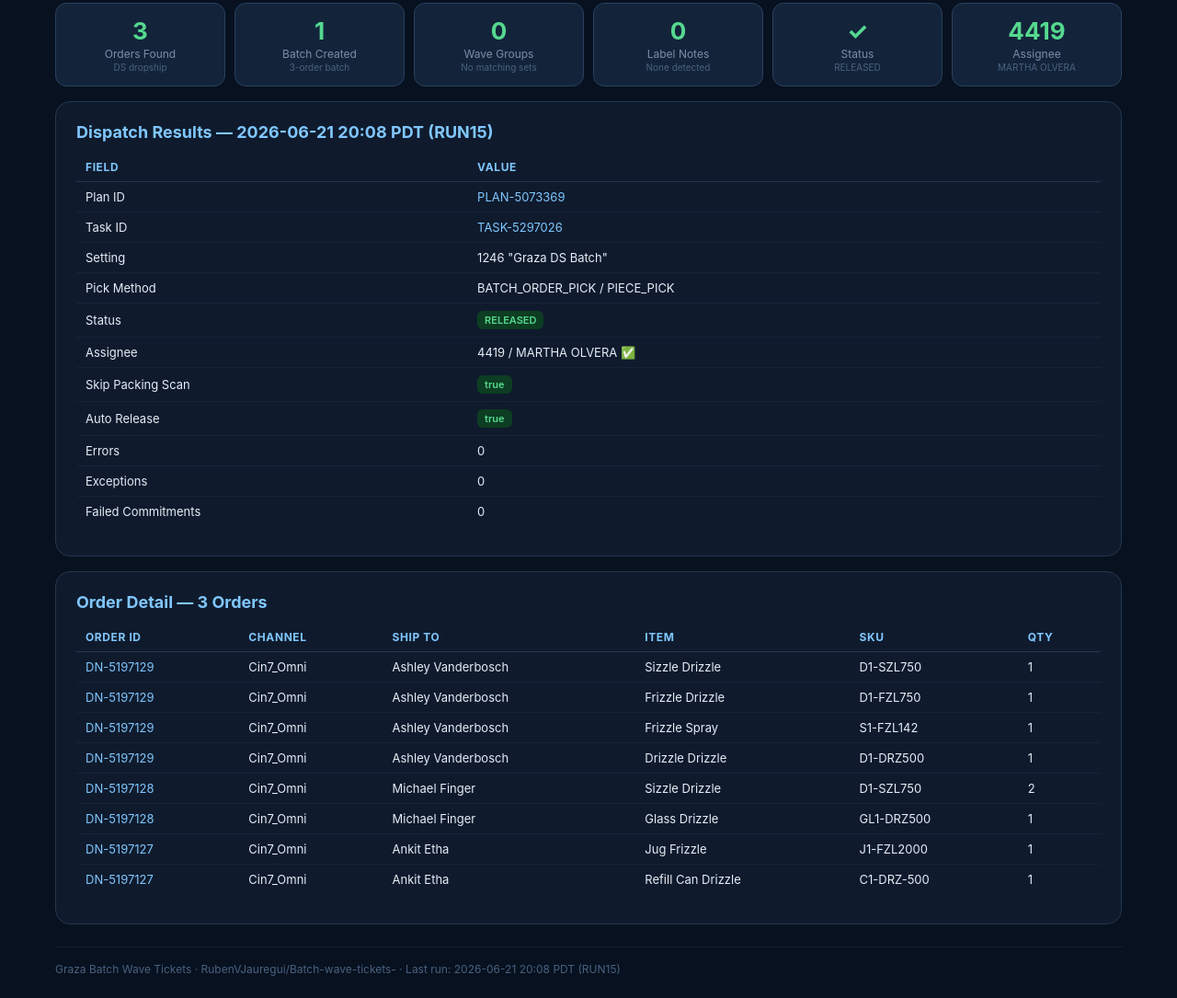
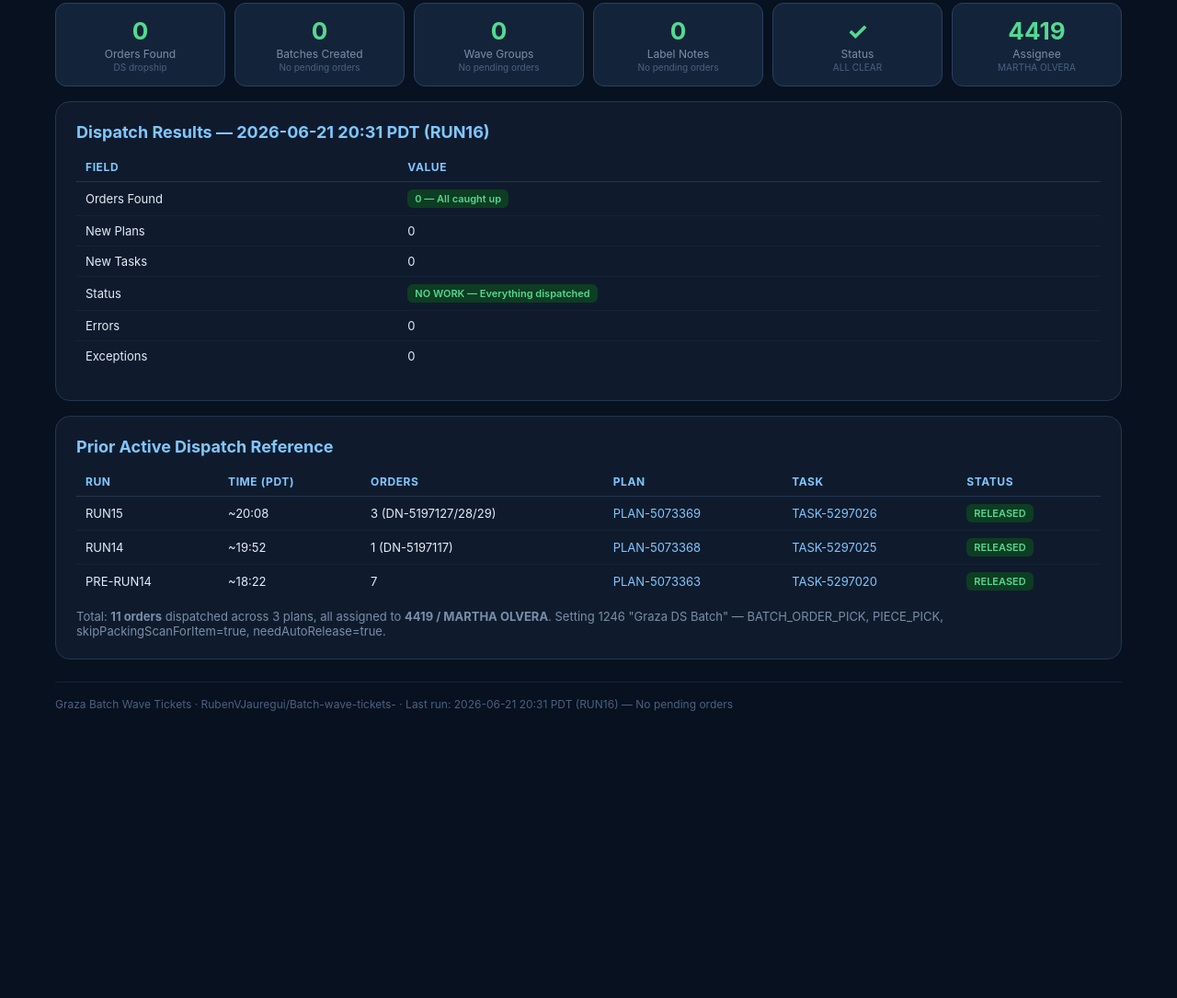
Before and after one commit to RubenVJauregui/Batch-wave-tickets-, a website: page public/index.html in a window 1280 px wide. Shown: the part 153-1238 px from the top of the page at 92% size. After the commit the page ends 950 px from the top, so only its background shows below. Drawn offline with Linux system fonts and the light colour scheme.

Commit message:
RUN16: No new Graza DS orders — all 11 dispatched. Dashboard updated with prior run summary.

```diff
--- a/public/index.html
+++ b/public/index.html
@@ -51,118 +51,70 @@ code{background:#13243a;padding:2px 6px;border-radius:4px;font-size:12px}
 <!-- TAB: Latest Run -->
 <div id="tab-run" class="tab-content active">
   <div class="stats">
-    <div class="stat"><span class="val">3</span><span class="lbl">Orders Found</span><span class="lbl2">DS dropship</span></div>
-    <div class="stat"><span class="val">1</span><span class="lbl">Batch Created</span><span class="lbl2">3-order batch</span></div>
-    <div class="stat"><span class="val">0</span><span class="lbl">Wave Groups</span><span class="lbl2">No matching sets</span></div>
-    <div class="stat"><span class="val">0</span><span class="lbl">Label Notes</span><span class="lbl2">None detected</span></div>
-    <div class="stat"><span class="val" style="color:#55d88f">✓</span><span class="lbl">Status</span><span class="lbl2">RELEASED</span></div>
+    <div class="stat"><span class="val">0</span><span class="lbl">Orders Found</span><span class="lbl2">DS dropship</span></div>
+    <div class="stat"><span class="val">0</span><span class="lbl">Batches Created</span><span class="lbl2">No pending orders</span></div>
+    <div class="stat"><span class="val">0</span><span class="lbl">Wave Groups</span><span class="lbl2">No pending orders</span></div>
+    <div class="stat"><span class="val">0</span><span class="lbl">Label Notes</span><span class="lbl2">No pending orders</span></div>
+    <div class="stat"><span class="val" style="color:#55d88f">✓</span><span class="lbl">Status</span><span class="lbl2">ALL CLEAR</span></div>
     <div class="stat"><span class="val" style="color:#55d88f">4419</span><span class="lbl">Assignee</span><span class="lbl2">MARTHA OLVERA</span></div>
   </div>
 
   <div class="card">
-    <h2>Dispatch Results — 2026-06-21 20:08 PDT (RUN15)</h2>
+    <h2>Dispatch Results — 2026-06-21 20:31 PDT (RUN16)</h2>
     <table>
       <tr><th>Field</th><th>Value</th></tr>
-      <tr><td>Plan ID</td><td><a href="https://unis.item.com/wms/order-plan/general-plan/edit/PLAN-5073369" target="_blank">PLAN-5073369</a></td></tr>
-      <tr><td>Task ID</td><td><a href="https://unis.item.com/wms/task/general-task/edit/TASK-5297026" target="_blank">TASK-5297026</a></td></tr>
-      <tr><td>Setting</td><td>1246 "Graza DS Batch"</td></tr>
-      <tr><td>Pick Method</td><td>BATCH_ORDER_PICK / PIECE_PICK</td></tr>
-      <tr><td>Status</td><td><span class="badge-ok">RELEASED</span></td></tr>
-      <tr><td>Assignee</td><td>4419 / MARTHA OLVERA ✅</td></tr>
-      <tr><td>Skip Packing Scan</td><td><span class="badge-ok">true</span></td></tr>
-      <tr><td>Auto Release</td><td><span class="badge-ok">true</span></td></tr>
+      <tr><td>Orders Found</td><td><span class="badge-ok">0 — All caught up</span></td></tr>
+      <tr><td>New Plans</td><td>0</td></tr>
+      <tr><td>New Tasks</td><td>0</td></tr>
+      <tr><td>Status</td><td><span class="badge-ok">NO WORK — Everything dispatched</span></td></tr>
       <tr><td>Errors</td><td>0</td></tr>
       <tr><td>Exceptions</td><td>0</td></tr>
-      <tr><td>Failed Commitments</td><td>0</td></tr>
     </table>
   </div>
 
   <div class="card">
-    <h2>Order Detail — 3 Orders</h2>
+    <h2>Prior Active Dispatch Reference</h2>
     <table>
-      <tr><th>Order ID</th><th>Channel</th><th>Ship To</th><th>Item</th><th>SKU</th><th>Qty</th></tr>
+      <tr><th>Run</th><th>Time (PDT)</th><th>Orders</th><th>Plan</th><th>Task</th><th>Status</th></tr>
       <tr>
-        <td><a href="https://unis.item.com/wms/outbound/order/edit/DN-5197129" target="_blank">DN-5197129</a></td>
-        <td>Cin7_Omni</td>
-        <td>Ashley Vanderbosch</td>
-        <td>Sizzle Drizzle</td>
-        <td>D1-SZL750</td>
-        <td>1</td>
+        <td>RUN15</td><td>~20:08</td>
+        <td>3 (DN-5197127/28/29)</td>
+        <td><a href="https://unis.item.com/wms/order-plan/general-plan/edit/PLAN-5073369" target="_blank">PLAN-5073369</a></td>
+        <td><a href="https://unis.item.com/wms/task/general-task/edit/TASK-5297026" target="_blank">TASK-5297026</a></td>
+        <td><span class="badge-ok">RELEASED</span></td>
       </tr>
       <tr>
-        <td><a href="https://unis.item.com/wms/outbound/order/edit/DN-5197129" target="_blank">DN-5197129</a></td>
-        <td>Cin7_Omni</td>
-        <td>Ashley Vanderbosch</td>
-        <td>Frizzle Drizzle</td>
-        <td>D1-FZL750</td>
-        <td>1</td>
+        <td>RUN14</td><td>~19:52</td>
+        <td>1 (DN-5197117)</td>
+        <td><a href="https://unis.item.com/wms/order-plan/general-plan/edit/PLAN-5073368" target="_blank">PLAN-5073368</a></td>
+        <td><a href="https://unis.item.com/wms/task/general-task/edit/TASK-5297025" target="_blank">TASK-5297025</a></td>
+        <td><span class="badge-ok">RELEASED</span></td>
       </tr>
       <tr>
-        <td><a href="https://unis.item.com/wms/outbound/order/edit/DN-5197129" target="_blank">DN-5197129</a></td>
-        <td>Cin7_Omni</td>
-        <td>Ashley Vanderbosch</td>
-        <td>Frizzle Spray</td>
-        <td>S1-FZL142</td>
-        <td>1</td>
-      </tr>
-      <tr>
-        <td><a href="https://unis.item.com/wms/outbound/order/edit/DN-5197129" target="_blank">DN-5197129</a></td>
-        <td>Cin7_Omni</td>
-        <td>Ashley Vanderbosch</td>
-        <td>Drizzle Drizzle</td>
-        <td>D1-DRZ500</td>
-        <td>1</td>
-      </tr>
-      <tr>
-        <td><a href="https://unis.item.com/wms/outbound/order/edit/DN-5197128" target="_blank">DN-5197128</a></td>
-        <td>Cin7_Omni</td>
-        <td>Michael Finger</td>
-        <td>Sizzle Drizzle</td>
-        <td>D1-SZL750</td>
-        <td>2</td>
-      </tr>
-      <tr>
-        <td><a href="https://unis.item.com/wms/outbound/order/edit/DN-5197128" target="_blank">DN-5197128</a></td>
-        <td>Cin7_Omni</td>
-        <td>Michael Finger</td>
-        <td>Glass Drizzle</td>
-        <td>GL1-DRZ500</td>
-        <td>1</td>
-      </tr>
-      <tr>
-        <td><a href="https://unis.item.com/wms/outbound/order/edit/DN-5197127" target="_blank">DN-5197127</a></td>
-        <td>Cin7_Omni</td>
-        <td>Ankit Etha</td>
-        <td>Jug Frizzle</td>
-        <td>J1-FZL2000</td>
-        <td>1</td>
-      </tr>
-      <tr>
-        <td><a href="https://unis.item.com/wms/outbound/order/edit/DN-5197127" target="_blank">DN-5197127</a></td>
-        <td>Cin7_Omni</td>
-        <td>Ankit Etha</td>
-        <td>Refill Can Drizzle</td>
-        <td>C1-DRZ-500</td>
-        <td>1</td>
+        <td>PRE-RUN14</td><td>~18:22</td>
+        <td>7</td>
+        <td><a href="https://unis.item.com/wms/order-plan/general-plan/edit/PLAN-5073363" target="_blank">PLAN-5073363</a></td>
+        <td><a href="https://unis.item.com/wms/task/general-task/edit/TASK-5297020" target="_blank">TASK-5297020</a></td>
+        <td><span class="badge-ok">RELEASED</span></td>
       </tr>
     </table>
+    <p style="margin-top:12px;font-size:13px;color:#7a8ea8">Total: <strong>11 orders</strong> dispatched across 3 plans, all assigned to <strong>4419 / MARTHA OLVERA</strong>. Setting 1246 "Graza DS Batch" — BATCH_ORDER_PICK, PIECE_PICK, skipPackingScanForItem=true, needAutoRelease=true.</p>
   </div>
-
 
 </div>
 
 <!-- TAB: Team 2 Auto Assign -->
 <div id="tab-team2" class="tab-content">
   <div class="stats">
-    <div class="stat"><span class="val">3</span><span class="lbl">Current Orders</span><span class="lbl2">Active in batch</span></div>
-    <div class="stat"><span class="val">PLAN-5073369</span><span class="lbl">Plan</span><span class="lbl2">RELEASED</span></div>
-    <div class="stat"><span class="val">TASK-5297026</span><span class="lbl">Task</span><span class="lbl2">Assigned</span></div>
+    <div class="stat"><span class="val">0</span><span class="lbl">Current Orders</span><span class="lbl2">Pending dispatch</span></div>
+    <div class="stat"><span class="val">11</span><span class="lbl">Total Dispatched</span><span class="lbl2">Across 3 plans</span></div>
+    <div class="stat"><span class="val" style="color:#55d88f">ALL</span><span class="lbl">Dispatch Status</span><span class="lbl2">Caught up</span></div>
     <div class="stat"><span class="val">4419</span><span class="lbl">User ID</span><span class="lbl2">MARTHA OLVERA</span></div>
     <div class="stat"><span class="val" style="color:#55d88f">0</span><span class="lbl">Pending Issues</span><span class="lbl2">All clear</span></div>
   </div>
 
   <div class="card">
-    <h2>Team 2 — Auto Assign Status (RUN15)</h2>
+    <h2>Team 2 — Auto Assign Status (RUN16) — No Work</h2>
     <table>
       <tr><th>Plan</th><th>Task</th><th>Order(s)</th><th>Assignee</th><th>Status</th><th>Rules</th></tr>
       <tr>
@@ -175,23 +127,40 @@ code{background:#13243a;padding:2px 6px;border-radius:4px;font-size:12px}
         </td>
         <td>4419 / MARTHA OLVERA</td>
         <td><span class="badge-ok">RELEASED</span></td>
-        <td><span class="badge-ok">✓ All 8 rules passed</span></td>
+        <td><span class="badge-ok">✓ All passed</span></td>
+      </tr>
+      <tr>
+        <td><a href="https://unis.item.com/wms/order-plan/general-plan/edit/PLAN-5073368" target="_blank">PLAN-5073368</a></td>
+        <td><a href="https://unis.item.com/wms/task/general-task/edit/TASK-5297025" target="_blank">TASK-5297025</a></td>
+        <td><a href="https://unis.item.com/wms/outbound/order/edit/DN-5197117" target="_blank">DN-5197117</a></td>
+        <td>4419 / MARTHA OLVERA</td>
+        <td><span class="badge-ok">RELEASED</span></td>
+        <td><span class="badge-ok">✓ All passed</span></td>
+      </tr>
+      <tr>
+        <td><a href="https://unis.item.com/wms/order-plan/general-plan/edit/PLAN-5073363" target="_blank">PLAN-5073363</a></td>
+        <td><a href="https://unis.item.com/wms/task/general-task/edit/TASK-5297020" target="_blank">TASK-5297020</a></td>
+        <td>7 orders</td>
+        <td>4419 / MARTHA OLVERA</td>
+        <td><span class="badge-ok">RELEASED</span></td>
+        <td><span class="badge-ok">✓ All passed</span></td>
       </tr>
     </table>
+    <p style="margin-top:12px;font-size:13px;color:#7a8ea8">RUN16 @ 20:31 PDT: 0 new orders found. All 11 Graza DS orders from today's runs dispatched and assigned to Martha Olvera.</p>
   </div>
 
   <div class="card">
     <h2>Rule Compliance Check</h2>
     <table>
       <tr><th>#</th><th>Rule</th><th>Status</th></tr>
-      <tr><td>1</td><td>Full dispatch workflow (pick strategy → task → release)</td><td><span class="badge-ok">PASS</span></td></tr>
-      <tr><td>2</td><td>Assignee = 4419 MARTHA OLVERA (not username text)</td><td><span class="badge-ok">PASS</span></td></tr>
-      <tr><td>3</td><td>Plan not left in BUILDING/PLANNING/PICK_SUGGESTED</td><td><span class="badge-ok">PASS</span></td></tr>
-      <tr><td>4</td><td>No false exceptions on available inventory</td><td><span class="badge-ok">PASS</span></td></tr>
-      <tr><td>5</td><td>Label notes separated into own batch</td><td><span class="badge-ok">N/A</span></td></tr>
-      <tr><td>6</td><td>Wave: identical item+quantity grouped, 1 label/recipient</td><td><span class="badge-ok">N/A</span></td></tr>
-      <tr><td>7</td><td>Batch: ≤22 orders, non-wave, non-label-note, oldest first</td><td><span class="badge-ok">PASS</span></td></tr>
-      <tr><td>8</td><td>Skip packing scan for item ON (wave)</td><td><span class="badge-ok">N/A</span></td></tr>
+      <tr><td>1</td><td>Full dispatch workflow (pick strategy → task → release)</td><td><span class="badge-ok">PASS — All prior runs used full workflow</span></td></tr>
+      <tr><td>2</td><td>Assignee = 4419 MARTHA OLVERA (not username text)</td><td><span class="badge-ok">PASS — All plans assigned to userId 4419</span></td></tr>
+      <tr><td>3</td><td>Plan not left in BUILDING/PLANNING/PICK_SUGGESTED</td><td><span class="badge-ok">PASS — All plans RELEASED</span></td></tr>
+      <tr><td>4</td><td>No false exceptions on available inventory</td><td><span class="badge-ok">PASS — Zero exceptions</span></td></tr>
+      <tr><td>5</td><td>Label notes separated into own batch</td><td><span class="badge-ok">N/A — No label notes in any run</span></td></tr>
+      <tr><td>6</td><td>Wave: identical item+quantity grouped, 1 label/recipient</td><td><span class="badge-ok">N/A — No wave groups formed</span></td></tr>
+      <tr><td>7</td><td>Batch: ≤22 orders, non-wave, non-label-note, oldest first</td><td><span class="badge-ok">PASS — All batches compliant</span></td></tr>
+      <tr><td>8</td><td>Skip packing scan for item ON (wave)</td><td><span class="badge-ok">PASS — skipPackingScanForItem=true on all</span></td></tr>
     </table>
   </div>
 </div>
@@ -232,7 +201,8 @@ Active task: 4ohR10kY6NbMAlFd1_D1l (every 15 min)</pre>
   <div class="card">
     <h2>All Confirmation Reports</h2>
     <ul style="line-height:2">
-      <li>📄 <a href="/GRAZA_BATCH_WAVE_CONFIRMATION_2026-06-21_RUN15.md">2026-06-21 RUN15 — Current Run</a> <span class="badge-ok">NEW</span></li>
+      <li>📄 <a href="/GRAZA_BATCH_WAVE_CONFIRMATION_2026-06-21_RUN16.md">2026-06-21 RUN16 — Current Run (No Work)</a> <span class="badge-ok">NEW</span></li>
+      <li>📄 <a href="/GRAZA_BATCH_WAVE_CONFIRMATION_2026-06-21_RUN15.md">2026-06-21 RUN15</a></li>
       <li>📄 <a href="/GRAZA_BATCH_WAVE_CONFIRMATION_2026-06-21_RUN14.md">2026-06-21 RUN14</a></li>
       <li>📄 <a href="/GRAZA_BATCH_WAVE_CONFIRMATION_2026-06-21_RUN4.md">2026-06-21 RUN4</a></li>
       <li>📄 <a href="/GRAZA_BATCH_WAVE_CONFIRMATION_2026-06-21_RUN3.md">2026-06-21 RUN3</a></li>
@@ -264,7 +234,7 @@ Active task: 4ohR10kY6NbMAlFd1_D1l (every 15 min)</pre>
   </div>
 </div>
 
-<div class="footer">Graza Batch Wave Tickets · RubenVJauregui/Batch-wave-tickets- · Last run: 2026-06-21 20:08 PDT (RUN15)</div>
+<div class="footer">Graza Batch Wave Tickets · RubenVJauregui/Batch-wave-tickets- · Last run: 2026-06-21 20:31 PDT (RUN16) — No pending orders</div>
 </div>
 
 <script>
```
Also changed, not shown: GRAZA_BATCH_WAVE_CONFIRMATION_2026-06-21_RUN16.md (added, +46 -0 lines), public/GRAZA_BATCH_WAVE_CONFIRMATION_2026-06-21_RUN16.md (added, +46 -0 lines), .deployment-info.json.
